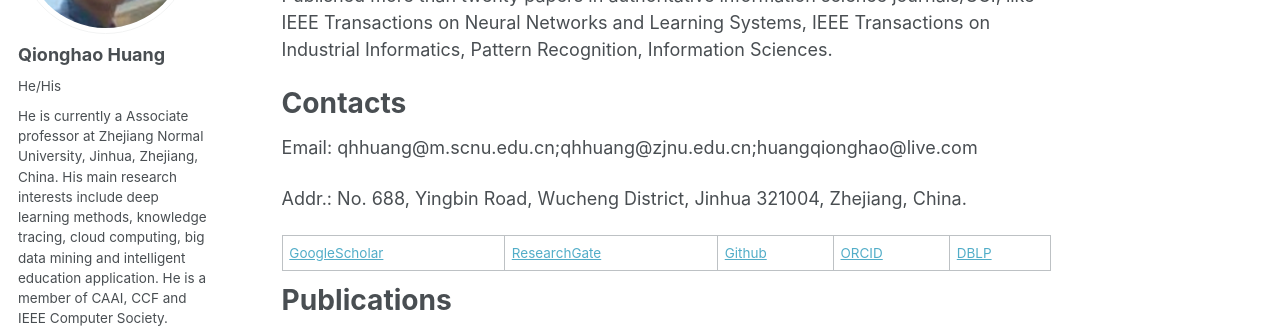
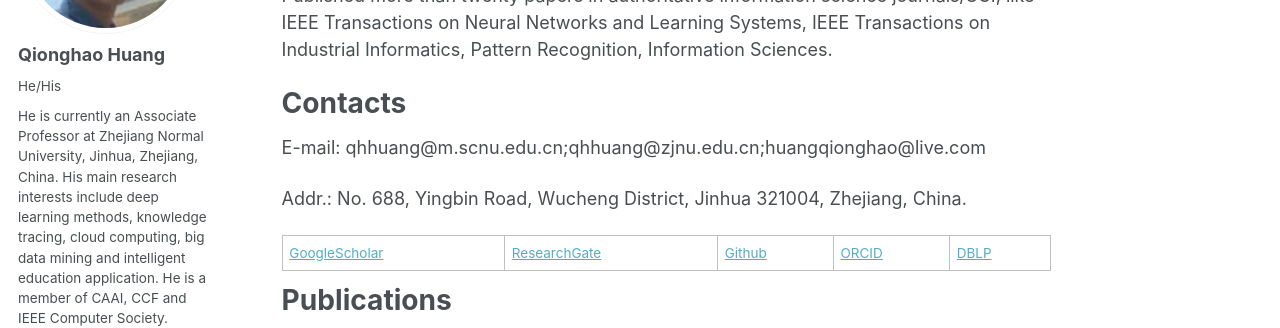
Before and after one commit to qhhuang-ai/qhhuang-ai.github.io, a Jekyll site: the page built from _pages/about.md, in a window 1280 px wide and 900 px high. Shown: the part 227-555 px from the top of the window. Built offline with Jekyll 4.4.1, drawn with Linux system fonts in a browser that asks for light colours; some web fonts are replaced.

Commit message:
update cv

```diff
--- a/_config.yml
+++ b/_config.yml
@@ -24,7 +24,7 @@
   avatar           : "Qionghao_Huang.png"
   name             : "Qionghao Huang"
   pronouns         : "He/His"
-  bio              : "He is currently a Associate professor at Zhejiang Normal University, Jinhua, Zhejiang, China. His main research interests include deep learning methods, knowledge tracing, cloud computing, big data mining and intelligent education application. He is a member of CAAI, CCF and IEEE Computer Society."
+  bio              : "He is currently an Associate Professor at Zhejiang Normal University, Jinhua, Zhejiang, China. His main research interests include deep learning methods, knowledge tracing, cloud computing, big data mining and intelligent education application. He is a member of CAAI, CCF and IEEE Computer Society."
   location         : "Jinhua, Zhejiang, China."
   employer         : "Zhejiang Normal University"
   uri              : # URL
--- a/_pages/about.md
+++ b/_pages/about.md
@@ -13,7 +13,7 @@
 
 Contacts
 ======
-Email: qhhuang@m.scnu.edu.cn;qhhuang@zjnu.edu.cn;huangqionghao@live.com
+E-mail: qhhuang@m.scnu.edu.cn;qhhuang@zjnu.edu.cn;huangqionghao@live.com
 
 Addr.: No. 688, Yingbin Road, Wucheng District, Jinhua 321004, Zhejiang, China.
 
```
